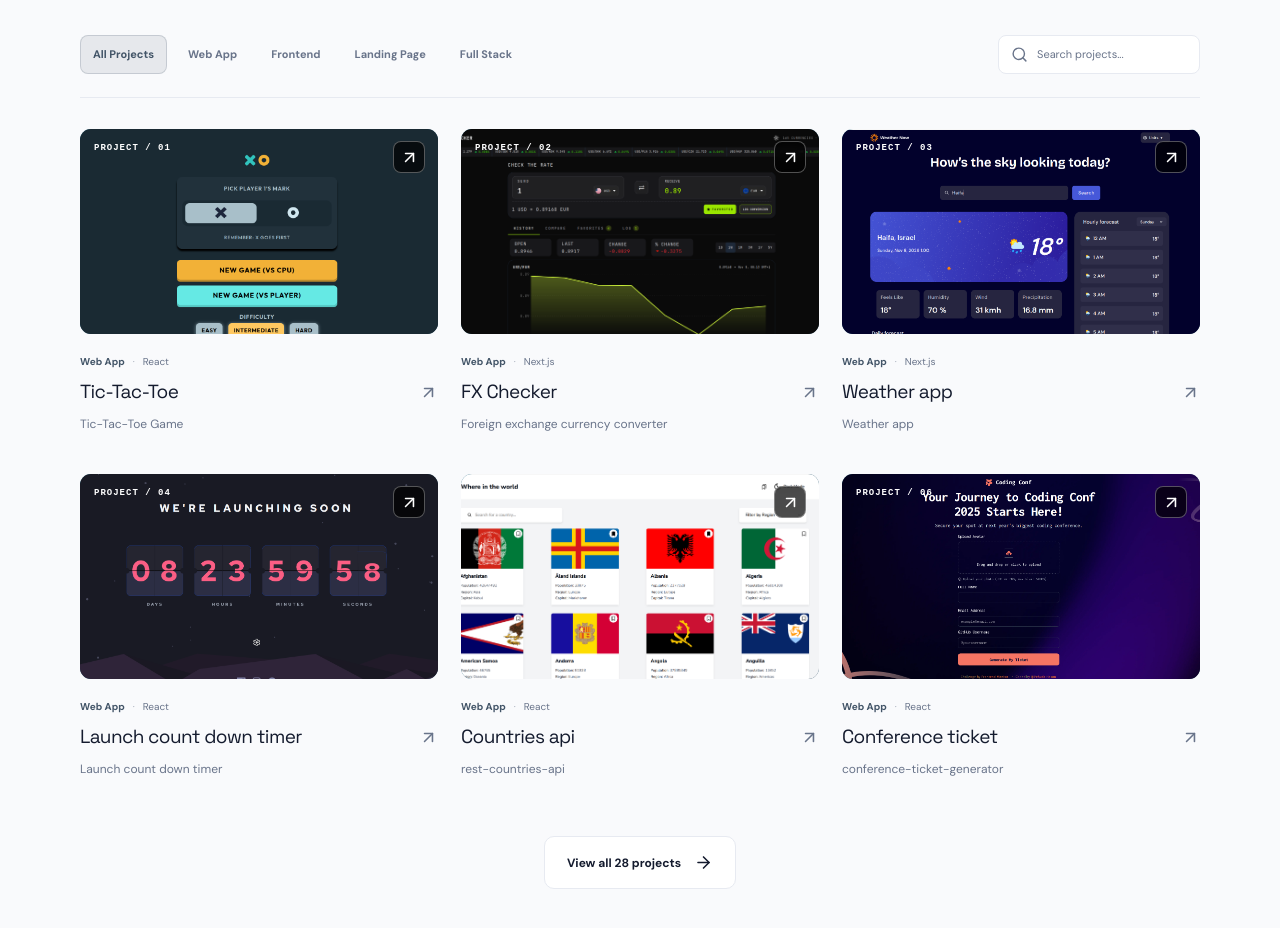
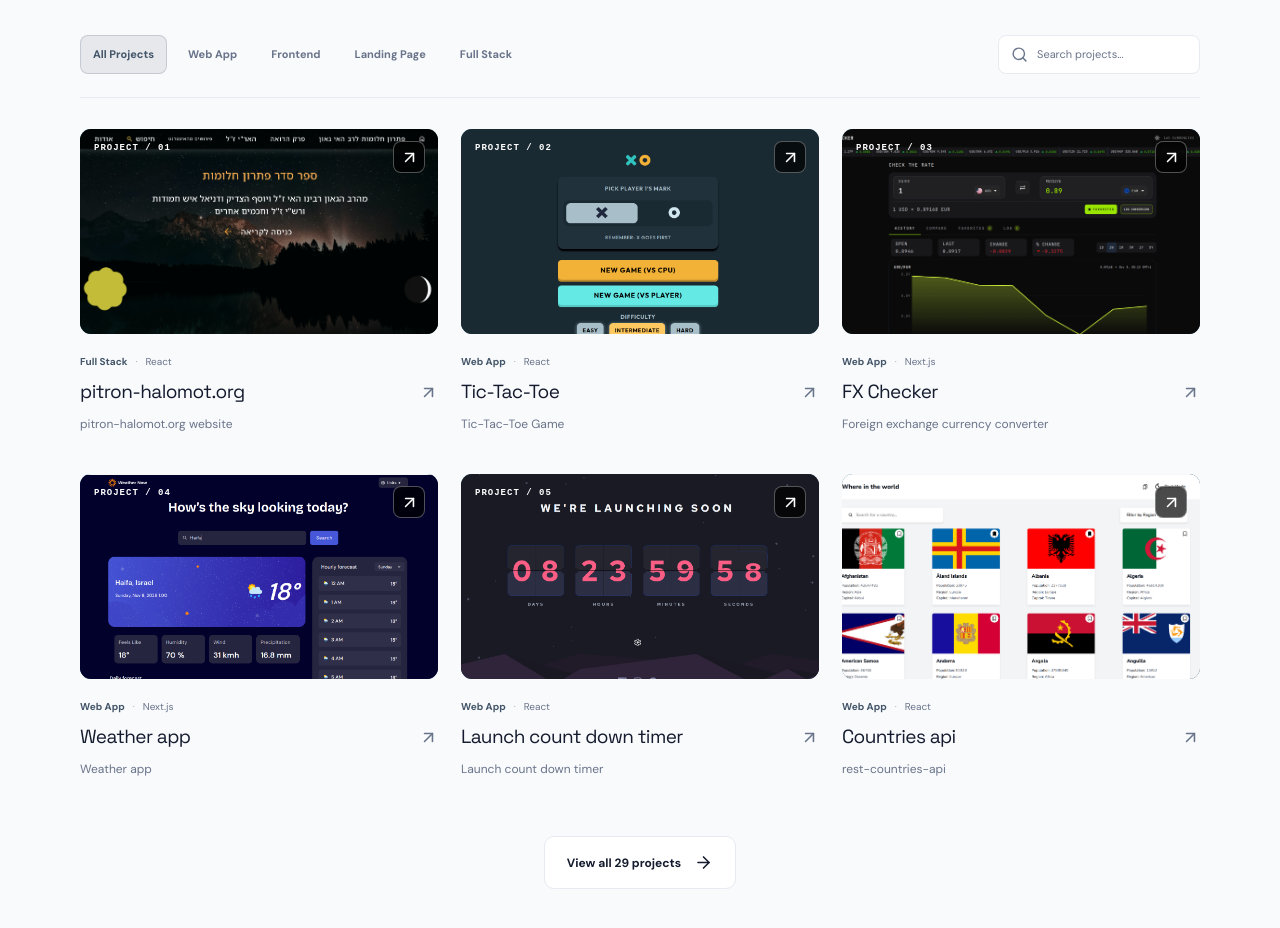
Before and after one commit to yehudahason/portfolio, a React (Vite) app: page / in a window 1280 px wide. Shown: the part 1188-2116 px from the top of the page. Built offline with nearby package versions, Linux system fonts and the light colour scheme.

Commit message:
adding pitron

```diff
--- a/src/App.tsx
+++ b/src/App.tsx
@@ -245,10 +245,9 @@ export default function App() {
 
         <section className="stats-wrap">
           <div className="container stats">
-            <div>
-              <strong>{/* 40<span>+</span> */}</strong>
+            {/* <div>
               <p>Projects delivered</p>
-            </div>
+            </div> */}
             <span className="stat-separator" />
             <div>
               <strong>
--- a/src/projects.ts
+++ b/src/projects.ts
@@ -19,6 +19,17 @@ export type Project = {
 export const projects: Project[] = [
   {
     id: 1,
+    title: "pitron-halomot.org",
+    category: "Full Stack",
+    description: "pitron-halomot.org website",
+    stack: ["React"],
+    color: "cyan",
+    url: "https://pitron-halomot.org/",
+    featured: true,
+    image: "pitron.png",
+  },
+  {
+    id: 2,
     title: "Tic-Tac-Toe",
     category: "Web App",
     description: "Tic-Tac-Toe Game",
@@ -29,7 +40,7 @@ export const projects: Project[] = [
     image: "tictactoe.png",
   },
   {
-    id: 2,
+    id: 3,
     title: "FX Checker",
     category: "Web App",
     description: "Foreign exchange currency converter",
@@ -40,7 +51,7 @@ export const projects: Project[] = [
     image: "FEX.png",
   },
   {
-    id: 3,
+    id: 4,
     title: "Weather app",
     category: "Web App",
     description: "Weather app",
@@ -51,7 +62,7 @@ export const projects: Project[] = [
     image: "weatherApp.png",
   },
   {
-    id: 4,
+    id: 5,
     title: "Launch count down timer",
     category: "Web App",
     description: "Launch count down timer",
@@ -62,7 +73,7 @@ export const projects: Project[] = [
     image: "countdown.png",
   },
   {
-    id: 5,
+    id: 6,
     title: "Countries api",
     category: "Web App",
     description: "rest-countries-api",
@@ -73,7 +84,7 @@ export const projects: Project[] = [
     image: "countriesapi.png",
   },
   {
-    id: 6,
+    id: 7,
     title: "Conference ticket",
     category: "Web App",
     description: "conference-ticket-generator",
@@ -84,7 +95,7 @@ export const projects: Project[] = [
     image: "ticket.png",
   },
   {
-    id: 7,
+    id: 8,
     title: "Pomodoro",
     category: "Web App",
     description: "Pomodoro-app",
@@ -95,7 +106,7 @@ export const projects: Project[] = [
     image: "pomodoro.png",
   },
   {
-    id: 8,
+    id: 9,
     title: "Recipe-finder",
     category: "Frontend",
     description: "Recipe-finder-website",
@@ -106,7 +117,7 @@ export const projects: Project[] = [
     image: "recipefinder.png",
   },
   {
-    id: 9,
+    id: 10,
     title: "Photosnap-website",
     category: "Frontend",
     description: "Photosnap-website",
@@ -117,7 +128,7 @@ export const projects: Project[] = [
     image: "photosnap.png",
   },
   {
-    id: 10,
+    id: 11,
     title: "Github user search",
     category: "Web App",
     description: "Github user search app",
@@ -128,7 +139,7 @@ export const projects: Project[] = [
     image: "githubUser.png",
   },
   {
-    id: 11,
+    id: 12,
     title: "art-gallery",
     category: "Frontend",
     description: " art-gallery-website",
@@ -139,7 +150,7 @@ export const projects: Project[] = [
     image: "artgallery.png",
   },
   {
-    id: 12,
+    id: 13,
     title: "Pod request access",
     category: "Frontend",
     description: "pod-request-access-landing-page",
@@ -150,7 +161,7 @@ export const projects: Project[] = [
     image: "podrequest.png",
   },
   {
-    id: 13,
+    id: 14,
     title: "Browser extensions manager",
     category: "Frontend",
     description: "Browser-extensions-manager-ui",
@@ -161,7 +172,7 @@ export const projects: Project[] = [
     image: "browserext.png",
   },
   {
-    id: 14,
+    id: 15,
     title: "Mortgage Calculator",
     category: "Web App",
     description: "Mortgage-Calculator",
@@ -172,7 +183,7 @@ export const projects: Project[] = [
     image: "mortgage.png",
   },
   {
-    id: 15,
+    id: 16,
     title: "Clipboard landing page",
     category: "Landing Page",
     description: "clipboard-landing-page",
@@ -183,7 +194,7 @@ export const projects: Project[] = [
     image: "clipboard.png",
   },
   {
-    id: 16,
+    id: 17,
     title: "News homepage",
     category: "Frontend",
     description: "News-homepage",
@@ -194,7 +205,7 @@ export const projects: Project[] = [
     image: "news.png",
   },
   {
-    id: 17,
+    id: 18,
     title: "Digital bank",
     category: "Landing Page",
     description: "Digital-bank-landing-page",
@@ -205,7 +216,7 @@ export const projects: Project[] = [
     image: "digitalbank.png",
   },
   {
-    id: 18,
+    id: 19,
     title: "Quiz app",
     category: "Web App",
     description: "quiz-app",
@@ -214,17 +225,6 @@ export const projects: Project[] = [
     url: "https://yehudahason.github.io/quiz-app/",
     featured: true,
     image: "quizapp.png",
-  },
-  {
-    id: 19,
-    title: "Interactive pricing",
-    category: "Frontend",
-    description: "Interactive-pricing-component",
-    stack: ["React"],
-    color: "cyan",
-    url: "https://yehudahason.github.io/Interactive-pricing-component/",
-    featured: true,
-    image: "pricing.png",
   },
   {
     id: 20,
@@ -326,6 +326,17 @@ export const projects: Project[] = [
     featured: true,
     image: "recipepage.png",
   },
+  {
+    id: 29,
+    title: "Interactive pricing",
+    category: "Frontend",
+    description: "Interactive-pricing-component",
+    stack: ["React"],
+    color: "cyan",
+    url: "https://yehudahason.github.io/Interactive-pricing-component/",
+    featured: true,
+    image: "pricing.png",
+  },
 ];
 // export const projects: Project[] = examples.map((project, index) => ({
 //   ...project,
```
Also changed, not shown: public/pitron.png (added).
